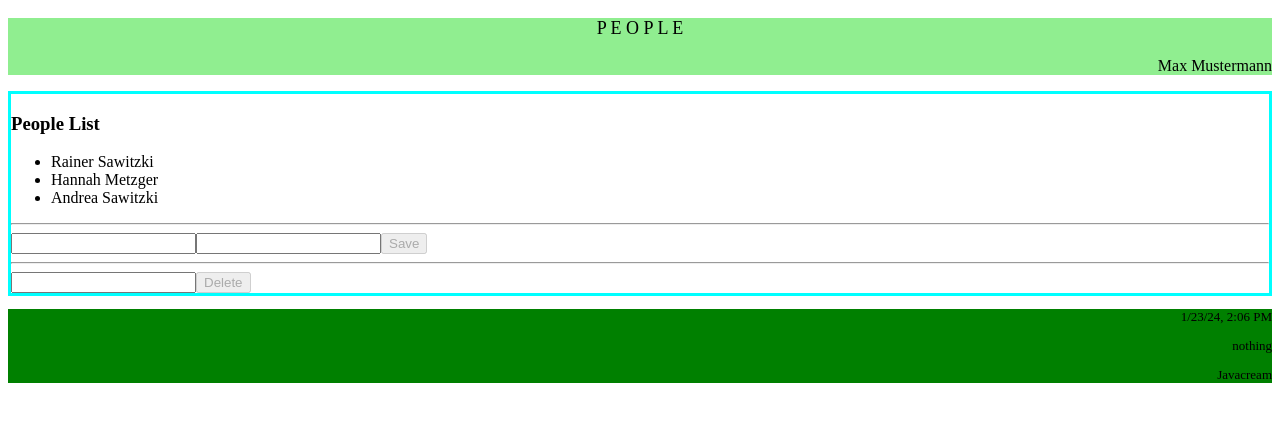
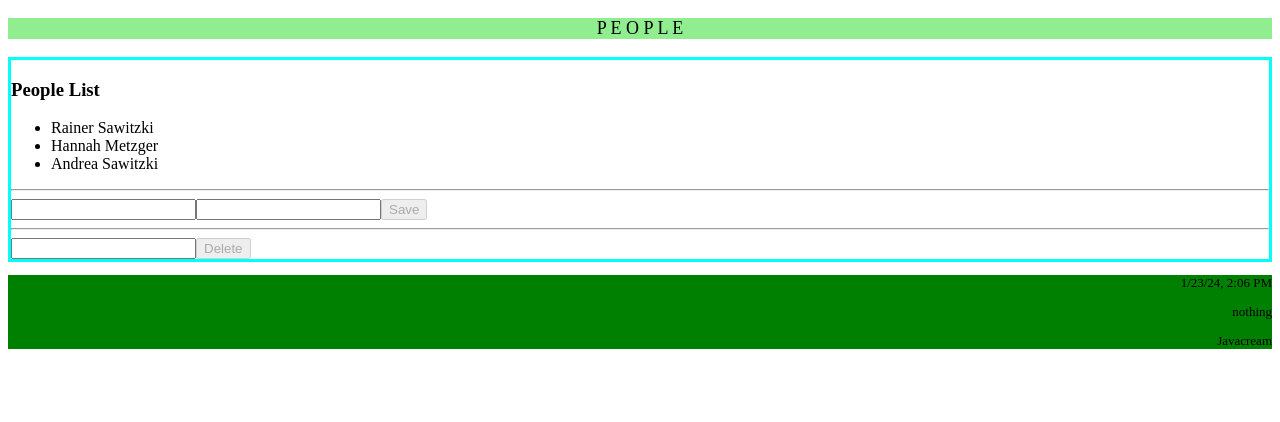
Before and after one commit to Javacream/org.javacream.training.angular, an Angular app in the folder training/: page / in a window 1280 px wide. Shown: the top 422 px of the page. Built offline with nearby package versions, Linux system fonts and the light colour scheme; no server answers.

Commit message:
add http client request

```diff
--- a/training/src/app/app.config.ts
+++ b/training/src/app/app.config.ts
@@ -1,5 +1,6 @@
-import { ApplicationConfig } from '@angular/core';
+import { HttpClientModule } from '@angular/common/http';
+import { ApplicationConfig, importProvidersFrom } from '@angular/core';
 
 export const appConfig: ApplicationConfig = {
-  providers: []
+  providers: [importProvidersFrom(HttpClientModule)]
 };
--- a/training/src/app/people/services/people.service.ts
+++ b/training/src/app/people/services/people.service.ts
@@ -1,15 +1,15 @@
 import { Injectable } from '@angular/core';
 import { Person, PersonClass } from '../model/people';
 import { WhiteboardService } from '../../util/services/whiteboard.service';
+import { HttpClient } from '@angular/common/http';
 
 @Injectable({
   providedIn: 'root'
 })
 export class PeopleService {
-  user:Person  = {id: 1000, lastname:'Mustermann', firstname: 'Max'}
   peopleMap: Map<number, Person>
   counter = 0
-  constructor( readonly whiteBoardService:WhiteboardService) {
+  constructor( readonly whiteBoardService:WhiteboardService, readonly httpClient: HttpClient) {
 
     this.peopleMap = new Map()
     this.peopleMap.set(100, {id: 100, lastname: 'Sawitzki', firstname: 'Rainer'})
@@ -17,7 +17,8 @@ export class PeopleService {
     this.peopleMap.set(102, {id: 102, lastname: 'Sawitzki', firstname: 'Andrea'})
   }
   getUser():void {
-    this.whiteBoardService.user_channel.next(this.user)
+    this.httpClient.get('http://javacream.eu:8080/people/6').subscribe(user => this.whiteBoardService.user_channel.next(user as Person))
+
   }
   findAll():void{
     this.whiteBoardService.people_channel.next(Array.from(this.peopleMap.values()))
```
